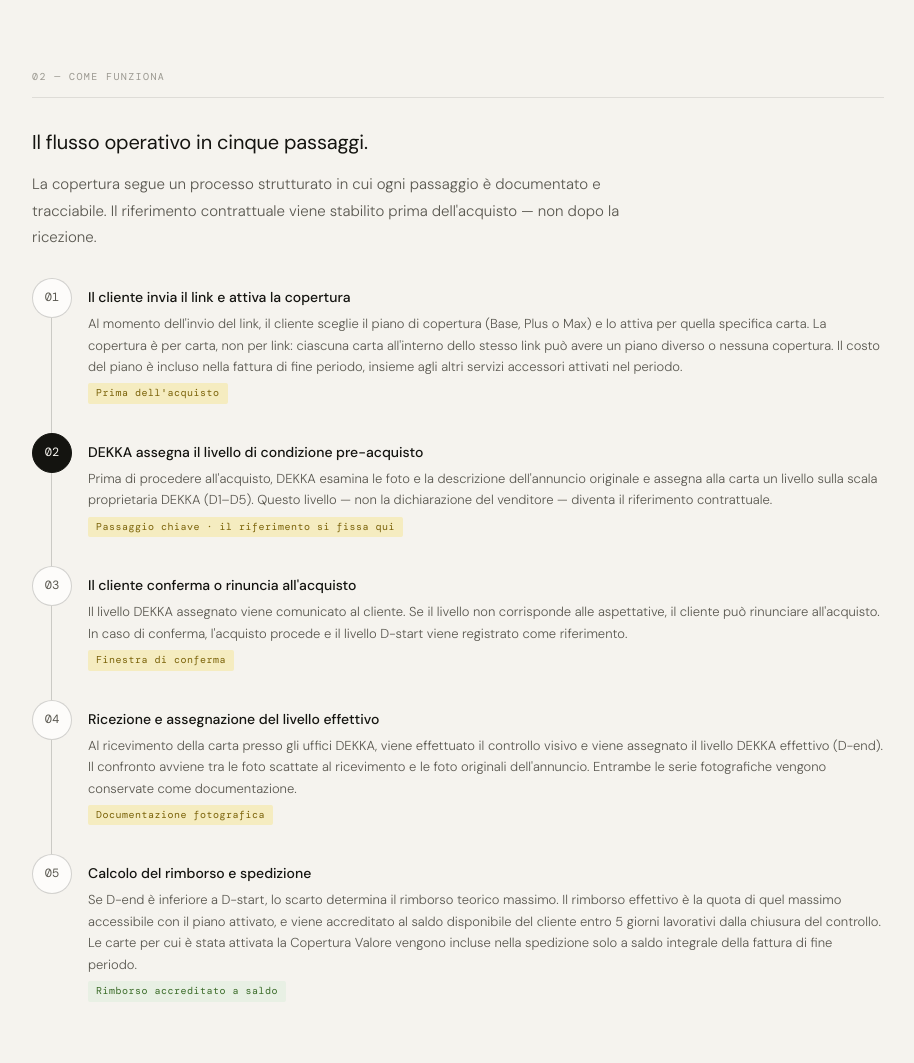
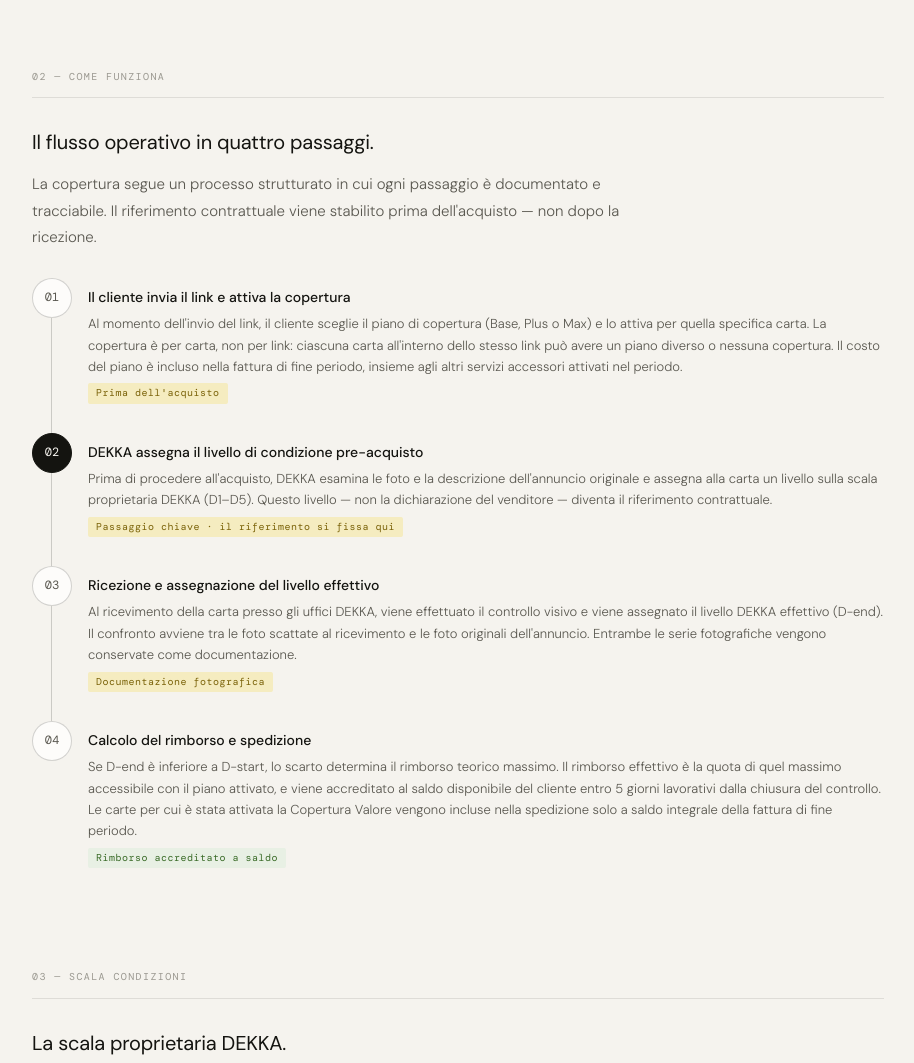
Before and after one commit to tarabiniluca/dekka, a plain HTML site: page DEKKA___Copertura_Valore.html in a window 1280 px wide. Shown: the part 741-1804 px from the top of the page, without its empty margins (182-1096 px from the left). Drawn offline with nearby package versions, Linux system fonts and the light colour scheme; a web font is replaced by a local one.

Commit message:
Rimuovi passaggio 3 dal flusso Copertura Valore
Eliminato il passaggio "Il cliente conferma o rinuncia all'acquisto".
Dopo l'assegnazione del livello D-start si passa direttamente alla
ricezione. Rinumerati i passaggi successivi (04→03, 05→04) e aggiornato
il titolo da "cinque" a "quattro passaggi".

Co-Authored-By: Claude Sonnet 4.6 <noreply@anthropic.com>

```diff
--- a/DEKKA___Copertura_Valore.html
+++ b/DEKKA___Copertura_Valore.html
@@ -337,7 +337,7 @@
   <!-- FLUSSO OPERATIVO -->
   <div class="section">
     <div class="section-label">02 — Come funziona</div>
-    <h2 class="section-title">Il flusso operativo in cinque passaggi.</h2>
+    <h2 class="section-title">Il flusso operativo in quattro passaggi.</h2>
     <p class="section-body">
       La copertura segue un processo strutturato in cui ogni passaggio è documentato e tracciabile. Il riferimento contrattuale viene stabilito prima dell'acquisto — non dopo la ricezione.
     </p>
@@ -362,21 +362,13 @@
       <div class="flow-step">
         <div class="flow-num">03</div>
         <div class="flow-content">
-          <p class="flow-title">Il cliente conferma o rinuncia all'acquisto</p>
-          <p class="flow-desc">Il livello DEKKA assegnato viene comunicato al cliente. Se il livello non corrisponde alle aspettative, il cliente può rinunciare all'acquisto. In caso di conferma, l'acquisto procede e il livello D-start viene registrato come riferimento.</p>
-          <span class="flow-tag tag-gold">Finestra di conferma</span>
-        </div>
-      </div>
-      <div class="flow-step">
-        <div class="flow-num">04</div>
-        <div class="flow-content">
           <p class="flow-title">Ricezione e assegnazione del livello effettivo</p>
           <p class="flow-desc">Al ricevimento della carta presso gli uffici DEKKA, viene effettuato il controllo visivo e viene assegnato il livello DEKKA effettivo (D-end). Il confronto avviene tra le foto scattate al ricevimento e le foto originali dell'annuncio. Entrambe le serie fotografiche vengono conservate come documentazione.</p>
           <span class="flow-tag tag-gold">Documentazione fotografica</span>
         </div>
       </div>
       <div class="flow-step">
-        <div class="flow-num">05</div>
+        <div class="flow-num">04</div>
         <div class="flow-content">
           <p class="flow-title">Calcolo del rimborso e spedizione</p>
           <p class="flow-desc">Se D-end è inferiore a D-start, lo scarto determina il rimborso teorico massimo. Il rimborso effettivo è la quota di quel massimo accessibile con il piano attivato, e viene accreditato al saldo disponibile del cliente entro 5 giorni lavorativi dalla chiusura del controllo. Le carte per cui è stata attivata la Copertura Valore vengono incluse nella spedizione solo a saldo integrale della fattura di fine periodo.</p>
```
